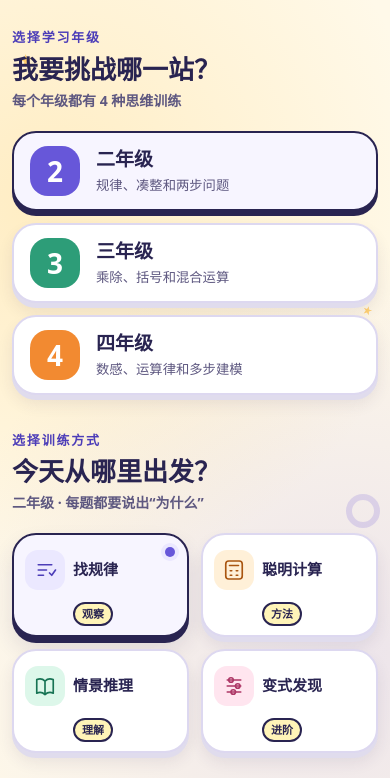
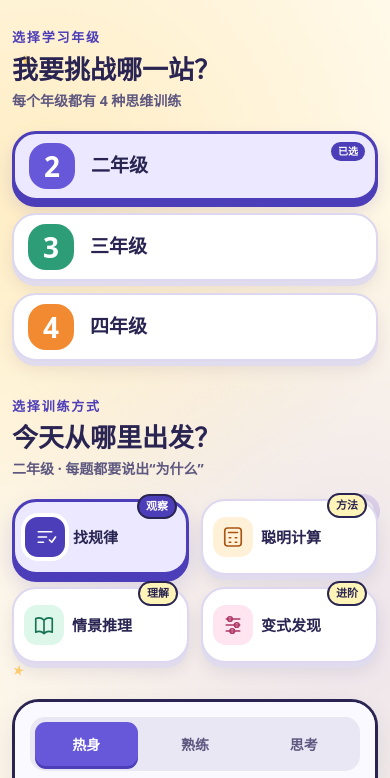
Before and after one commit to cex-trader/arithmetic-planet, a website: page index.html in a window 390 px wide. Shown: the part 66-844 px from the top of the page. Drawn offline with Linux system fonts and the light colour scheme.

Commit message:
Compact selection cards and strengthen active states

```diff
--- a/index.html
+++ b/index.html
@@ -9,7 +9,7 @@
       content="面向小学二至四年级孩子的数学思维互动练习，通过找规律、拆步骤、读故事和做变式理解数量关系。"
     />
     <title>算术星球 · 看懂算式再计算</title>
-    <link rel="stylesheet" href="styles.css?v=a2561e12f1" />
+    <link rel="stylesheet" href="styles.css?v=ea8e82c30e" />
   </head>
   <body>
     <a class="skip-link" href="#main">跳到练习区</a>
@@ -59,15 +59,15 @@
         <div class="grade-control" role="group" aria-label="选择学习年级">
           <button class="grade-button active" type="button" data-grade="2" aria-pressed="true">
             <span class="grade-number" aria-hidden="true">2</span>
-            <span><strong>二年级</strong><small>规律、凑整和两步问题</small></span>
+            <span><strong>二年级</strong></span>
           </button>
           <button class="grade-button" type="button" data-grade="3" aria-pressed="false">
             <span class="grade-number" aria-hidden="true">3</span>
-            <span><strong>三年级</strong><small>乘除、括号和混合运算</small></span>
+            <span><strong>三年级</strong></span>
           </button>
           <button class="grade-button" type="button" data-grade="4" aria-pressed="false">
             <span class="grade-number" aria-hidden="true">4</span>
-            <span><strong>四年级</strong><small>数感、运算律和多步建模</small></span>
+            <span><strong>四年级</strong></span>
           </button>
         </div>
       </section>
--- a/styles.css
+++ b/styles.css
@@ -182,11 +182,12 @@ button:focus-visible, a:focus-visible {
   max-width: 760px;
 }
 .grade-button {
+  position: relative;
   display: flex;
   align-items: center;
   gap: 16px;
-  min-height: 92px;
-  padding: 16px 20px;
+  min-height: 76px;
+  padding: 11px 16px;
   border: 2px solid var(--line);
   border-radius: var(--radius-lg);
   background: var(--surface);
@@ -196,12 +197,13 @@ button:focus-visible, a:focus-visible {
 }
 .grade-button:hover { border-color: #aaa0e5; transform: translateY(-2px); }
 .grade-button:active { transform: translateY(2px); box-shadow: 0 2px 0 #e0dced; }
-.grade-button.active { border-color: var(--ink); background: #f7f5ff; box-shadow: 0 5px 0 var(--ink); }
+.grade-button.active { border: 3px solid var(--primary-dark); background: var(--primary-soft); box-shadow: 0 6px 0 var(--primary-dark), 0 10px 18px rgba(76, 61, 184, .16); }
+.grade-button.active::after { content: "已选"; position: absolute; top: 8px; right: 10px; padding: 2px 7px; border-radius: 999px; color: #fff; background: var(--primary-dark); font-size: 10px; font-weight: 900; }
 .grade-number {
   display: grid;
   flex: 0 0 auto;
-  width: 54px;
-  height: 54px;
+  width: 48px;
+  height: 48px;
   place-items: center;
   border-radius: 18px;
   color: #fff;
@@ -212,9 +214,8 @@ button:focus-visible, a:focus-visible {
 }
 .grade-button[data-grade="3"] .grade-number { background: var(--green); }
 .grade-button[data-grade="4"] .grade-number { background: var(--orange); }
-.grade-button > span:last-child { display: flex; flex-direction: column; }
+.grade-button > span:last-child { display: block; }
 .grade-button strong { font-size: 19px; }
-.grade-button small { margin-top: 2px; color: var(--ink-soft); font-family: "PingFang SC", "Microsoft YaHei", sans-serif; }
 
 .mission-section { margin-top: 48px; }
 .section-heading { display: flex; align-items: end; justify-content: space-between; gap: 24px; margin-bottom: 20px; }
@@ -226,8 +227,8 @@ button:focus-visible, a:focus-visible {
   position: relative;
   display: flex;
   align-items: center;
-  min-height: 128px;
-  padding: 20px;
+  min-height: 96px;
+  padding: 14px 16px;
   border: 2px solid var(--line);
   border-radius: var(--radius-lg);
   background: var(--surface);
@@ -237,14 +238,15 @@ button:focus-visible, a:focus-visible {
 }
 .mission-card:hover { transform: translateY(-3px); border-color: #aaa0e5; }
 .mission-card:active { transform: translateY(3px); box-shadow: 0 2px 0 #e0dced; }
-.mission-card.active { border-color: var(--ink); background: #f7f5ff; box-shadow: 0 6px 0 var(--ink), 0 12px 22px rgba(52, 44, 92, .12); }
-.mission-card.active::after { content: ""; position: absolute; top: 12px; right: 12px; width: 10px; height: 10px; border-radius: 50%; background: var(--primary); box-shadow: 0 0 0 4px var(--primary-soft); }
-.mission-icon { display: grid; flex: 0 0 auto; place-items: center; width: 52px; height: 52px; margin-right: 13px; border-radius: 17px; }
+.mission-card.active { border: 3px solid var(--primary-dark); background: var(--primary-soft); box-shadow: 0 7px 0 var(--primary-dark), 0 12px 22px rgba(76, 61, 184, .18); }
+.mission-icon { display: grid; flex: 0 0 auto; place-items: center; width: 46px; height: 46px; margin-right: 12px; border-radius: 15px; }
 .mission-icon svg { width: 29px; fill: none; stroke: currentColor; stroke-width: 2.2; stroke-linecap: round; stroke-linejoin: round; }
 .mission-icon.purple { color: var(--primary-dark); background: var(--primary-soft); }
 .mission-icon.orange { color: #a95510; background: var(--orange-soft); }
 .mission-icon.green { color: #177354; background: var(--green-soft); }
 .mission-icon.pink { color: #ad3766; background: var(--pink-soft); }
+.mission-card.active .mission-icon { color: #fff; background: var(--primary-dark); box-shadow: 0 0 0 4px #fff; }
+.mission-card.active .mission-badge { color: #fff; background: var(--primary-dark); }
 .mission-copy { display: flex; min-width: 0; flex-direction: column; }
 .mission-copy strong { font-size: 17px; }
 .mission-copy small { margin-top: 3px; color: var(--ink-soft); font-family: "PingFang SC", "Microsoft YaHei", sans-serif; line-height: 1.35; }
@@ -422,7 +424,7 @@ button:focus-visible, a:focus-visible {
 
 @media (max-width: 980px) {
   .mission-grid { grid-template-columns: repeat(2, 1fr); }
-  .mission-card { min-height: 100px; padding: 15px 18px; }
+  .mission-card { min-height: 90px; padding: 13px 16px; }
 }
 
 @media (max-width: 680px) {
@@ -436,18 +438,18 @@ button:focus-visible, a:focus-visible {
   .page-nav-link { min-width: 54px; min-height: 44px; padding: 7px 10px; }
   .stat-chip { height: 46px; min-width: 46px; border-radius: 14px; }
   .grade-control { grid-template-columns: 1fr; gap: 12px; }
-  .grade-button { min-height: 80px; padding: 12px 16px; }
-  .grade-number { width: 50px; height: 50px; }
+  .grade-button { min-height: 68px; padding: 9px 14px; }
+  .grade-number { width: 46px; height: 46px; }
   .mission-section { margin-top: 36px; }
   .section-heading { align-items: start; flex-direction: column; gap: 5px; }
   .section-note { margin: 0; }
   .mission-grid { grid-template-columns: repeat(2, minmax(0, 1fr)); gap: 12px; }
-  .mission-card { align-items: flex-start; min-height: 104px; padding: 15px 11px 12px; }
+  .mission-card { min-height: 76px; padding: 11px 10px; }
   .mission-icon { width: 40px; height: 40px; margin-right: 8px; border-radius: 13px; }
   .mission-icon svg { width: 24px; }
-  .mission-copy strong { padding-top: 8px; font-size: 15px; white-space: nowrap; }
+  .mission-copy strong { font-size: 15px; white-space: nowrap; }
   .mission-copy small { display: none; }
-  .mission-badge { top: auto; right: auto; bottom: 9px; left: 59px; padding: 2px 7px; }
+  .mission-badge { top: -8px; right: 9px; padding: 2px 7px; }
   .practice-card { margin-top: 36px; border-radius: 27px; }
   .practice-topline { align-items: stretch; flex-direction: column; padding: 15px; gap: 14px; }
   .level-control { display: grid; grid-template-columns: repeat(3, 1fr); }
```
Also changed, not shown: sudoku.html (+1 -1 lines).
